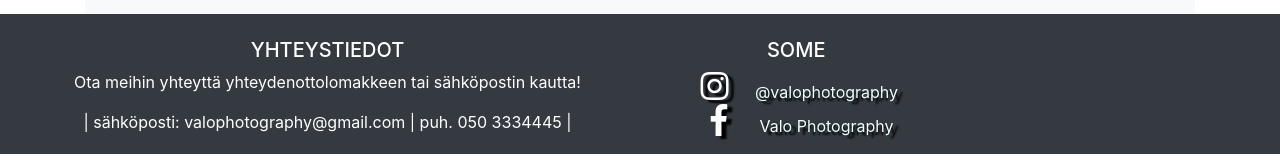
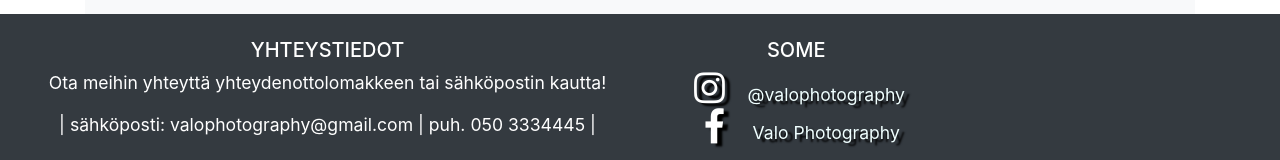
Before and after one commit to BlazeDreams/-something-, a plain HTML site: page html files/index.html in a window 1280 px wide. Shown: the part 1269-1429 px from the top of the page. Drawn offline with nearby package versions, Linux system fonts and the light colour scheme.

Commit message:
fixed front page footer text-size problem

```diff
--- a/html files/index.html
+++ b/html files/index.html
@@ -104,8 +104,8 @@
             <!--contact info-->
             <div class="col-md-6 mt-md-0 mt-3">
             <h5 class="text-uppercase">Yhteystiedot</h5>
-            <p>Ota meihin yhteyttä yhteydenottolomakkeen tai sähköpostin kautta!</p>
-            <p>| sähköposti: valophotography@gmail.com | puh. 050 3334445 |</p>
+            <p class="paragraph">Ota meihin yhteyttä yhteydenottolomakkeen tai sähköpostin kautta!</p>
+            <p class="paragraph">| sähköposti: valophotography@gmail.com | puh. 050 3334445 |</p>
             </div>
 
             <hr class="clearfix w-100 d-md-none pb-3">
@@ -114,13 +114,13 @@
             <h5 class="text-uppercase">Some</h5>
             <ul class="list-unstyled">
                 <li>
-                <a href="#" class="ins-ic">
-                    <i class="fab fa-instagram fa-fw text-white mr-3 fa-2x"></i> @valophotography
+                <a href="#" class="ins-ic paragraph">
+                    <i class="fab fa-instagram fa-fw text-white mr-3 fa-2x"></i>@valophotography
                 </a>
                 </li>
                 <li>
-                <a href="#" class="fb-ic">
-                    <i class="fab fa-facebook-f fa-fw text-white mr-3 fa-2x"></i> Valo Photography
+                <a href="#" class="fb-ic paragraph">
+                    <i class="fab fa-facebook-f fa-fw text-white mr-3 fa-2x"></i>Valo Photography
                 </a>
                 </li>
             </ul>
```
Also changed, not shown: html files/hinnasto.html (+2 -1 lines).
